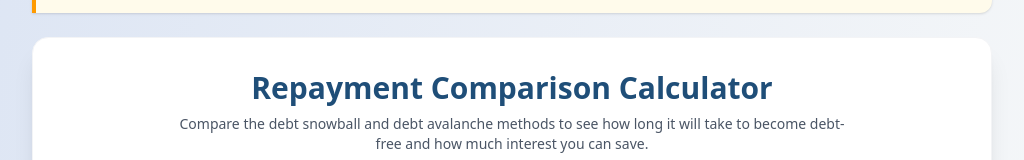
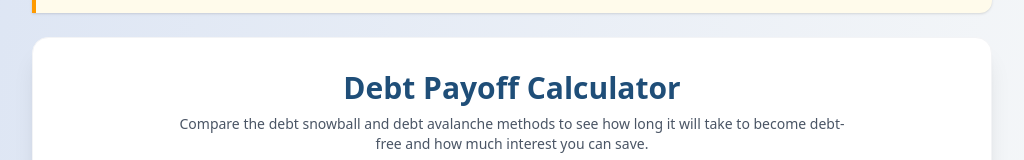
Before and after one commit to LinkLegendary/zerotowealthpro, a Next.js app: page /debt-payoff in a window 1280 px wide. Shown: the part 454-614 px from the top of the page, without its empty margins (128-1152 px from the left). Built offline with nearby package versions, Linux system fonts and the light colour scheme; no server answers.

Commit message:
fix about

```diff
--- a/app/about/page.tsx
+++ b/app/about/page.tsx
@@ -218,7 +218,7 @@ export default function AboutPage() {
             📰 Read All Articles →
           </Link>
           <a
-            href="https://zerotowealthpro.com/calculator"
+            href="https://zerotowealthpro.com/debt-payoff"
             target="_blank"
             rel="noopener noreferrer"
             className="flex-1 text-center bg-white text-[#1F4E78] font-bold px-6 py-3 rounded-full border-2 border-[#4472C4] hover:bg-blue-50 transition-colors shadow"
--- a/app/debt-payoff/page.tsx
+++ b/app/debt-payoff/page.tsx
@@ -292,7 +292,7 @@ export default function DebtPayoffPage() {
           <section className="bg-white rounded-2xl p-5 sm:p-8 shadow-xl mb-10 border border-gray-100">
             <div className="mb-6 text-center">
               <h2 className="text-2xl md:text-3xl font-bold text-[#1F4E78] mb-2">
-                Repayment Comparison Calculator
+                Debt Payoff Calculator
               </h2>
               <p className="text-sm text-gray-600 max-w-2xl mx-auto">
                 Compare the debt snowball and debt avalanche methods to see how
```
